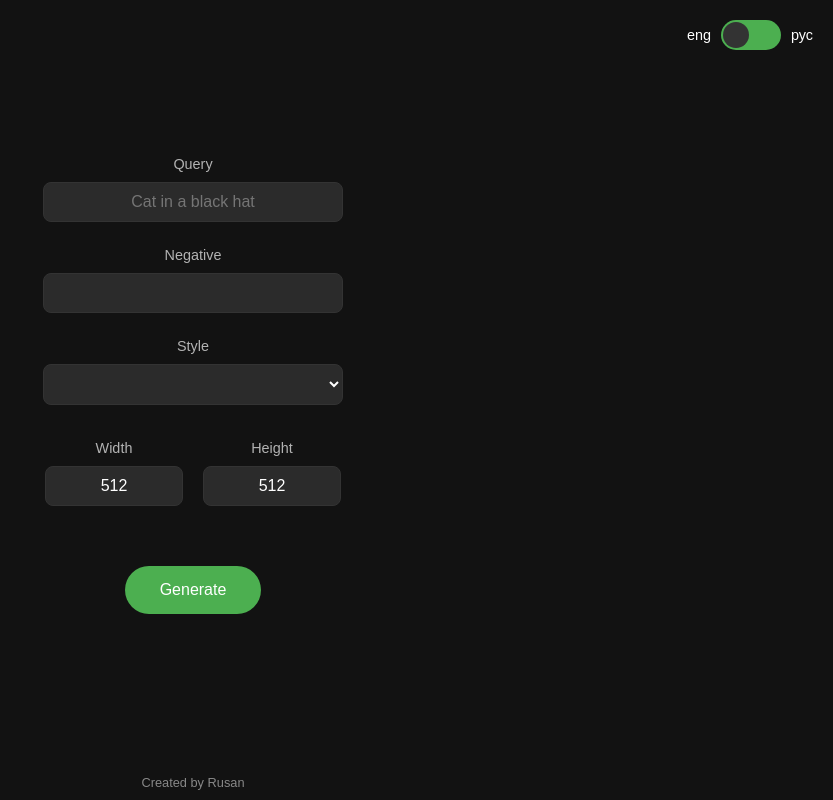
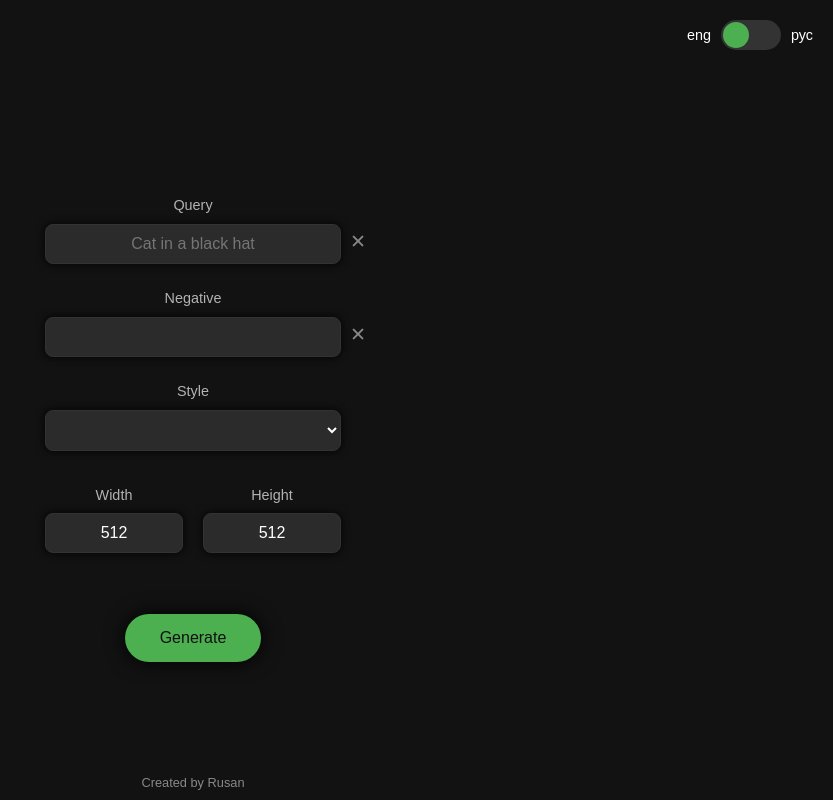
Before and after one commit to RusanGenius/ImageGenerator, a plain HTML site: page index.html in a window 1280 px wide. Shown: the whole page, without its empty margins (447-1280 px from the left). Drawn offline with Linux system fonts and the light colour scheme; no server answers.

Commit message:
Update index.html

```diff
--- a/index.html
+++ b/index.html
@@ -6,7 +6,6 @@
     <title>Image Generator</title>
     <script src="script.js" defer></script>
     <style>
-        /* Основные стили */
         * {
             margin: 0;
             padding: 0;
@@ -26,12 +25,61 @@
             padding-bottom: 30px;
         }
 
-        /* Стили для заголовков и полей */
         label {
             margin: 10px 0 5px;
             font-size: 0.9em;
             color: #b3b3b3;
         }
+
+        .content-wrapper {
+            display: flex;
+            flex-direction: column;
+            align-items: center;
+            padding-top: 90px;
+            gap: 1px;
+        }
+
+        .input-container {
+            display: flex;
+            align-items: center;
+            position: relative;
+            max-width: 300px;
+            width: 100%;
+        }
+
+            .input-container input {
+                flex: 1;
+                padding: 10px 30px 10px 10px;
+                margin: 5px 0 15px;
+                background-color: #888;
+                border: 1px solid #888;
+                border-radius: 8px;
+                color: #ffffff;
+                font-size: 1em;
+                text-align: center;
+            }
+
+        .clear-button {
+            position: absolute;
+            top: -19px;
+            right: -25px;
+            background: none;
+            border: none;
+            color: #888;
+            font-size: 1.2em;
+            cursor: pointer;
+            padding: 0;
+            box-shadow: none;
+            border-radius: 0;
+            outline: none;
+        }
+
+            .clear-button:hover {
+                color: #ffffff;
+                outline: none;
+                background: none;
+                box-shadow: none;
+            }
 
         input[type="text"],
         select {
@@ -45,6 +93,7 @@
             color: #ffffff;
             font-size: 1em;
             text-align: center;
+            box-shadow: 0 0px 8px #030303;
         }
 
         input[type="number"] {
@@ -58,9 +107,9 @@
             color: #ffffff;
             font-size: 1em;
             text-align: center;
+            box-shadow: 0 0px 8px #030303;
         }
 
-            /* Убираем стрелки в полях для чисел */
             input[type="number"]::-webkit-outer-spin-button,
             input[type="number"]::-webkit-inner-spin-button {
                 -webkit-appearance: none;
@@ -79,40 +128,38 @@
             align-items: center;
         }
 
-        /* Стили для кнопки */
         button {
             padding: 15px 35px;
             margin-top: 30px;
             font-size: 1em;
-            color: #ffffff;
+            color: #101010;
             background-color: #4CAF50;
             border: none;
             border-radius: 25px;
             cursor: pointer;
             transition: background-color 0.3s ease;
+            box-shadow: 0 0px 20px black;
         }
 
             button:hover {
                 background-color: #388E3C;
             }
 
-        /* Стили для изображения */
         img {
             display: none;
             margin: 20px auto;
             max-width: 100%;
             border-radius: 8px;
-            box-shadow: 0 4px 12px rgba(0, 0, 0, 0.5);
+            box-shadow: 0 4px 15px black;
+            min-height: 300px;
         }
 
-        /* Сообщение о статусе */
         .status-message {
             font-size: 1em;
             color: #b3b3b3;
             margin-top: 10px;
         }
 
-        /* Футер */
         .footer {
             position: fixed;
             bottom: 10px;
@@ -120,7 +167,6 @@
             color: #888888;
         }
 
-        /* Стили для переключателя языка */
         .language-toggle {
             position: absolute;
             top: 20px;
@@ -133,16 +179,20 @@
         .toggle-button {
             width: 60px;
             height: 30px;
-            background-color: #4CAF50;
+            background-color: #333;
             border-radius: 15px;
             position: relative;
             cursor: pointer;
         }
 
+            .toggle-button:hover {
+                box-shadow: 0 0px 20px black;
+            }
+
             .toggle-button .circle {
                 width: 26px;
                 height: 26px;
-                background-color: #333;
+                background-color: #4CAF50;
                 border-radius: 50%;
                 position: absolute;
                 top: 2px;
@@ -151,12 +201,12 @@
             }
 
             .toggle-button.active {
-                background-color: #4CAF50;
+                background-color: #333;
             }
 
                 .toggle-button.active .circle {
                     left: 32px;
-                    background-color: #333;
+                    background-color: #4CAF50;
                 }
 
         .label-eng, .label-rus {
@@ -166,7 +216,6 @@
     </style>
 </head>
 <body>
-    <!-- Переключатель языка -->
     <div class="language-toggle">
         <span class="label-eng">eng</span>
         <div class="toggle-button" onclick="toggleLanguage()">
@@ -175,12 +224,20 @@
         <span class="label-rus">рус</span>
     </div>
 
-    <!-- Форма для генерации изображения -->
-    <label for="query" id="queryLabel">Query</label>
-    <input id="query" type="text" placeholder="Cat in a black hat">
+    <div class="content-wrapper">
+        <label for="query" id="queryLabel">Query</label>
+        <div class="input-container">
+            <input id="query" type="text" placeholder="Cat in a black hat">
+            <button type="button" id="clearQuery" class="clear-button">&#10005;</button>
+        </div>
+
+
 
     <label for="negative" id="negativeLabel">Negative</label>
-    <input id="negative" type="text" value="">
+    <div class="input-container">
+        <input id="negative" type="text" value="">
+        <button type="button" id="clearNegative" class="clear-button">&#10005;</button>
+    </div>
 
     <label for="style" id="styleLabel">Style</label>
     <select id="style"></select>
@@ -214,7 +271,6 @@
             const toggleButton = document.querySelector(".toggle-button");
             toggleButton.classList.toggle("active", !isEnglish);
 
-            // Обновляем текст на странице в зависимости от языка
             document.getElementById("queryLabel").textContent = isEnglish ? "Query" : "Запрос";
             document.getElementById("query").placeholder = isEnglish ? "Cat in a black hat" : "Кот в чёрной шляпе";
             document.getElementById("negativeLabel").textContent = isEnglish ? "Negative" : "Негатив";
@@ -225,6 +281,10 @@
             document.getElementById("footer").textContent = isEnglish ? "Created by Rusan" : "Сделал Русан";
         }
 
+        document.getElementById("clearQuery").addEventListener("click", function () {
+            document.getElementById("query").value = "";
+        });
+
         document.getElementById("query").addEventListener("focus", function () {
             this.placeholder = "";
         });
```
